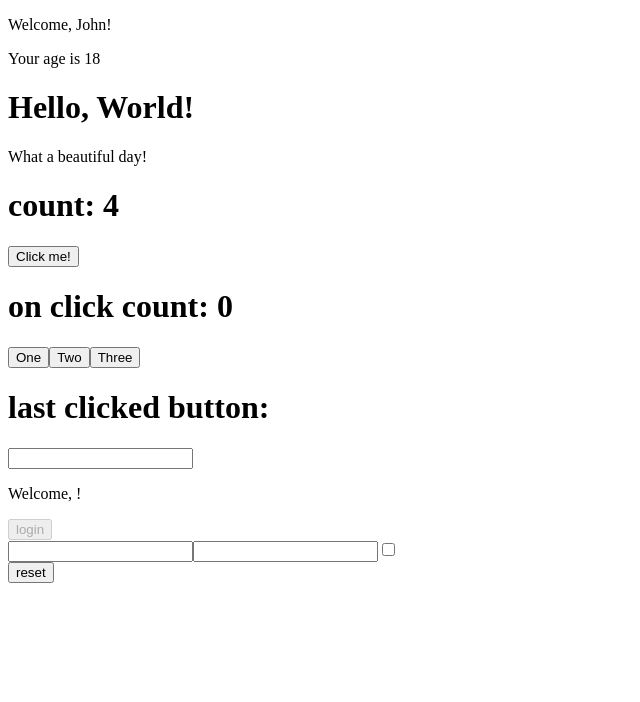
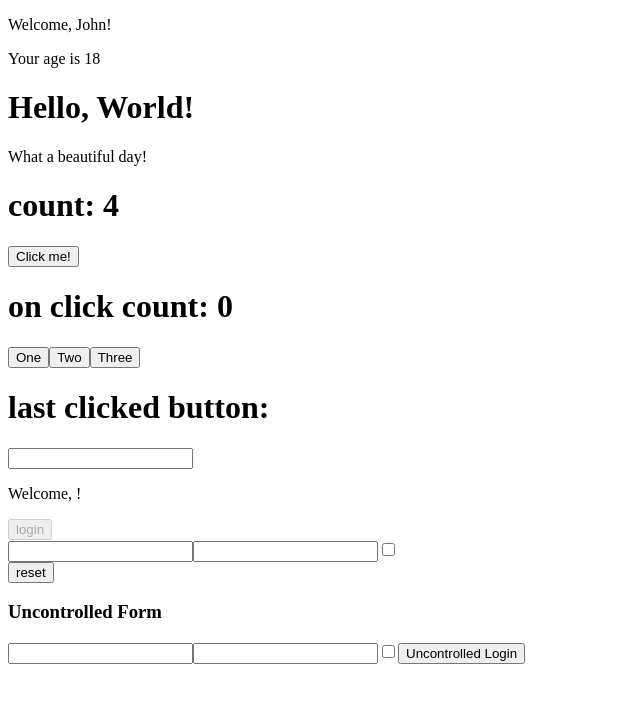
Before and after one commit to MarkupMonkey/react-project, a React (Create React App) app: page / in a window 1280 px wide. Shown: the top 702 px of the page, without its empty margins (0-640 px from the left). Built offline with nearby package versions, Linux system fonts and the light colour scheme.

Commit message:
exercise forms 05 done

```diff
--- a/src/App.js
+++ b/src/App.js
@@ -5,6 +5,7 @@ import Counter from "./Counter";
 import Hello from "./Hello"
 import InteractiveWelcome from "./InteractiveWelcome";
 import Login from "./Login";
+import { UncontrolledLogin } from "./UncontrolledLogin";
 import Welcome from "./Welcome"
 
 
@@ -20,6 +21,7 @@ class Data extends React.Component {
                     <ClickTracker/>
                     <InteractiveWelcome/>
                     <Login/>
+                    <UncontrolledLogin/>
                 </div>
 
             </>
--- /dev/null
+++ b/src/UncontrolledLogin.js
@@ -0,0 +1,33 @@
+import React from "react";
+
+export class UncontrolledLogin extends React.Component {
+    handleFormSubmit = (event) => {
+        event.preventDefault()
+
+        const username = event.target.elements.username.value
+        const password = event.target.elements.password.value
+        const remember = event.target.elements.remember.checked
+
+        console.log({
+            username,
+            password,
+            remember
+        })
+
+
+    }
+    render() {
+        return (
+            <div>
+            <h3>Uncontrolled Form</h3>
+                <form onSubmit={this.handleFormSubmit}>
+                    <input name="username" />
+                    <input name="password" type="password" />
+                    <input name="remember" type="checkbox" />
+
+                    <button type="submit">Uncontrolled Login</button>
+                </form>
+            </div>
+        )
+    }
+}
```
